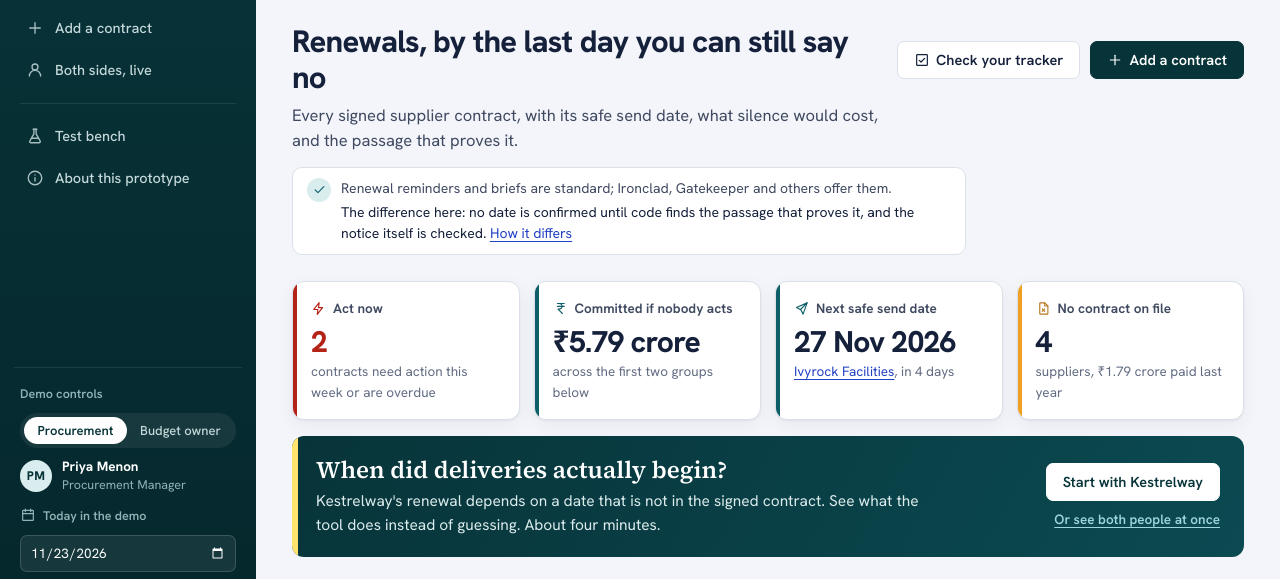
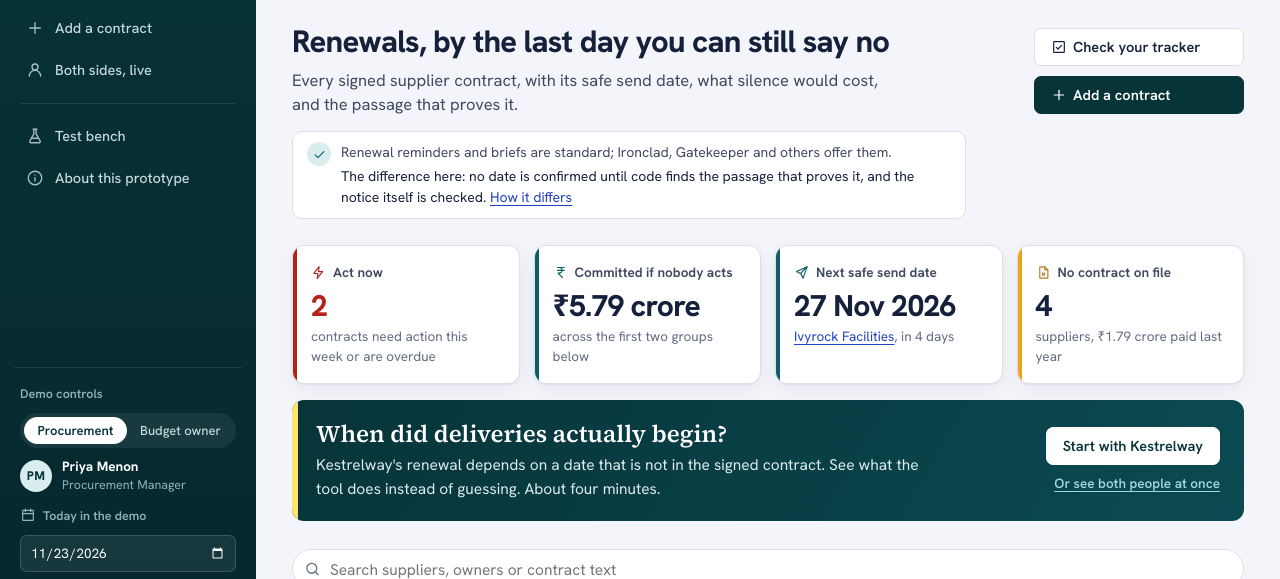
Before and after one commit to aryamanshuks/renewal-decision-brief, a website with bundled scripts: page public/index.html in a window 1280 px wide. Shown: the part 164-743 px from the top of the page. Built offline with nearby package versions, Linux system fonts and the light colour scheme; files whose address does not match are found by name.

Commit message:
Portfolio header: the two actions stacked on the right, the text column beside them
Co-Authored-By: Claude Opus 5.5 <noreply@anthropic.com>
Claude-Session: https://claude.ai/code/session_01AfcjuZTwyjBNicGnSic8ME

```diff
--- a/public/styles.css
+++ b/public/styles.css
@@ -123,15 +123,17 @@ main:focus { outline: none; }
 .lede { color: var(--ink-2); max-width: 66ch; margin-top: 10px; font-size: 16.5px; line-height: 1.5; }
 .pf-head { display: grid; grid-template-columns: minmax(0, 1fr) auto; column-gap: 24px; align-items: start; }
 .pf-title { grid-column: 1; max-width: none; }
-.pf-actions { grid-column: 2; grid-row: 1; display: flex; gap: 10px; align-self: center; }
-.pf-lede { grid-column: 1 / -1; margin-top: 8px; }
-.pf-diff { grid-column: 1 / -1; display: flex; align-items: flex-start; gap: 10px; margin-top: 14px; max-width: 86ch; background: var(--sheet); border: 1px solid var(--rule); border-radius: 10px; padding: 10px 14px; font-size: 14px; line-height: 1.5; color: var(--ink-2); }
+.pf-actions { grid-column: 2; grid-row: 1 / span 3; display: flex; flex-direction: column; gap: 10px; align-self: start; min-width: 210px; margin-top: 4px; }
+.pf-actions .btn { width: 100%; justify-content: flex-start; }
+.pf-lede { grid-column: 1; margin-top: 8px; }
+.pf-diff { grid-column: 1; display: flex; align-items: flex-start; gap: 10px; margin-top: 14px; max-width: 86ch; background: var(--sheet); border: 1px solid var(--rule); border-radius: 10px; padding: 10px 14px; font-size: 14px; line-height: 1.5; color: var(--ink-2); }
 .pf-diff p { margin: 0; }
 .pf-diff .pf-diff-key { margin-top: 3px; color: var(--ink); }
 .pf-diff-icon { flex: none; display: inline-flex; align-items: center; justify-content: center; width: 24px; height: 24px; border-radius: 50%; background: var(--sky-soft); color: var(--navy-2); margin-top: 0; }
 @media (max-width: 960px) {
   .pf-head { grid-template-columns: minmax(0, 1fr); }
-  .pf-actions { grid-column: 1; grid-row: auto; order: 3; margin-top: 14px; flex-wrap: wrap; }
+  .pf-actions { grid-column: 1; grid-row: auto; order: 3; margin-top: 14px; flex-direction: row; flex-wrap: wrap; min-width: 0; }
+  .pf-actions .btn { width: auto; }
 }
 .brand small { display: block; font-size: 11.5px; font-weight: 500; color: #9fc4c8; letter-spacing: 0; margin-top: 2px; }
 .diff-note { margin-top: 10px; max-width: 72ch; font-size: 14px; color: var(--ink); background: var(--sky-soft); border-left: 3px solid var(--navy-2); border-radius: 0 8px 8px 0; padding: 8px 12px; }
```
